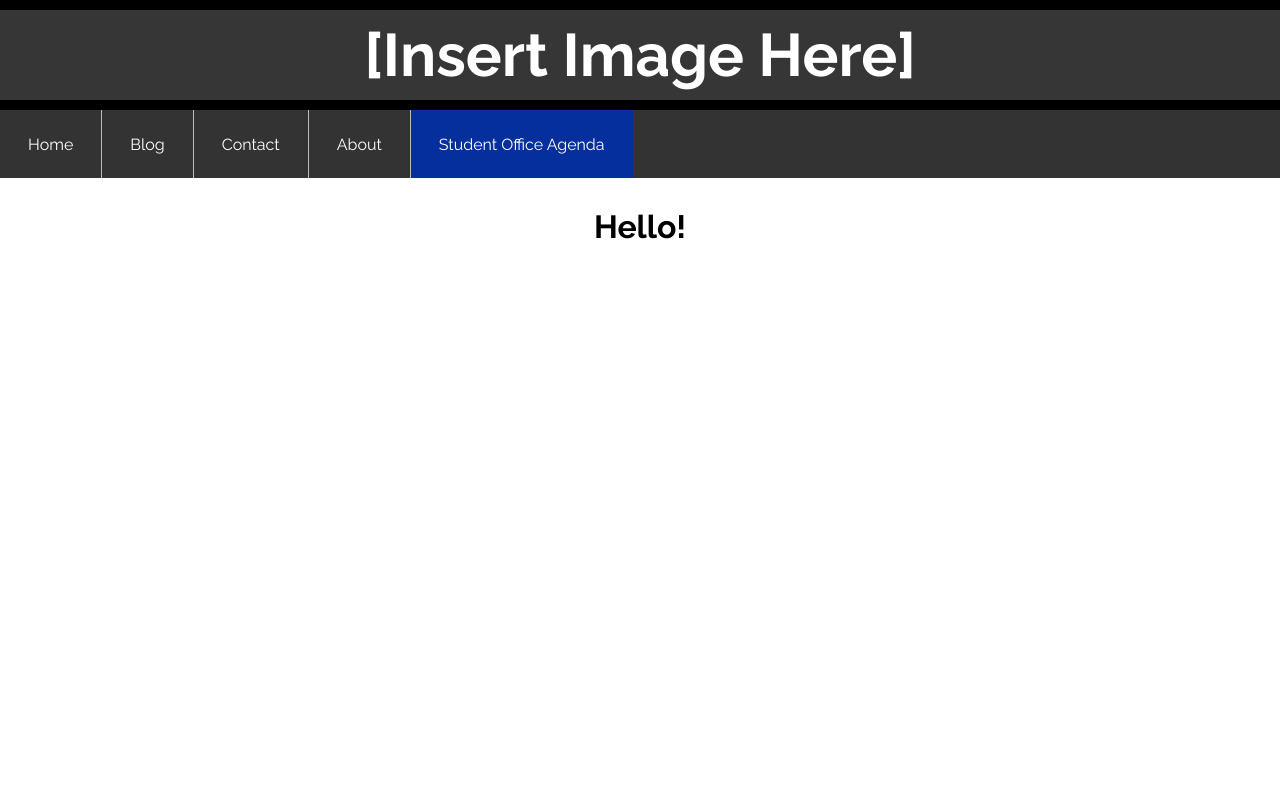
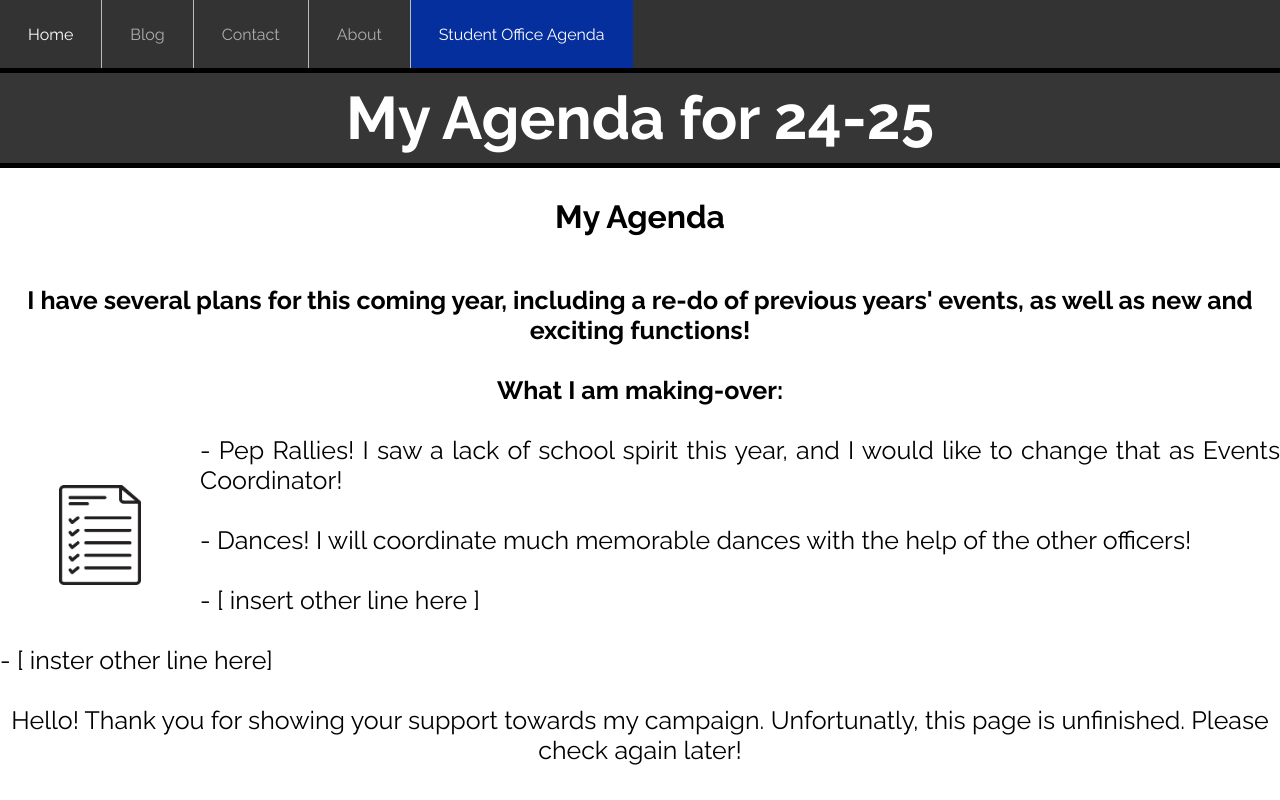
Before and after one commit to MinecraftTree34/whobutangel, a plain HTML site: page agenda.html in a window 1280 px wide. Drawn offline with Linux system fonts and the light colour scheme.

Commit message:
disabled pages, created agenda

```diff
--- a/agenda.html
+++ b/agenda.html
@@ -7,20 +7,36 @@
 <link rel="preconnect" href="https://fonts.gstatic.com" crossorigin>
 <link href="https://fonts.googleapis.com/css2?family=Montserrat&family=Raleway:ital,wght@0,100..900;1,100..900&display=swap" rel="stylesheet">
     </head>
-    <body><div id="blackover">
-
-        <p class="topCard"><strong>[Insert Image Here]</strong></p>
+    <body>
+        <ul class="topMenu">
+            <li><a href="index.html">Home</a></li>
+            <li><a href="#" class="disabled">Blog</a></li>
+            <li><a href="#" class="disabled">Contact</a></li>
+            <li><a href="#" class="disabled">About</a></li>
+            <li><a href="agenda.html" class="active">Student Office Agenda</a></li>
+            <!-- Erase # once finished
+            <li><a href="blog.html" >Blog</a></li>
+            <li><a href="contact.html">Contact</a></li>
+            <li><a href="about.html">About</a></li>
+            <li><a href="agenda.html">Student Office Agenda</a></li>
+            -->
+        </ul>
+        <div id="agendacards">
+        <p class="topCard"><strong>My Agenda for 24-25</strong></p>
         </div>
 
-        <ul class="topMenu">
-            <li><a href="index.html">Home</a></li>
-            <li><a href="blog.html">Blog</a></li>
-            <li><a href="contact.html">Contact</a></li>
-            <li><a href="about.html">About</a></li>
-            <li><a href="agenda.html" class="active">Student Office Agenda</a></li>
-        </ul>
+        <h1 class="titleCard">My Agenda</h1>
+        <p id="blurbs"><strong>I have several plans for this coming year, including a re-do of previous years' events, as well as new and exciting functions!  </strong></p>
+        <p id="blurbs"><strong>What I am making-over:  </strong></p>
 
-        <h1 class="titleCard">Hello!</h1>
+
+        <img src="line-icon-for-agenda-vector.jpg" class="icons">
+        <p id="listedblurbs">- Pep Rallies! I saw a lack of school spirit this year, and I would like to change that as Events Coordinator!</p>
+        <p id="listedblurbs">- Dances! I will coordinate much memorable dances with the help of the other officers!</p>
+        <p id="listedblurbs">- [ insert other line here ]</p>
+        <p id="listedblurbs">- [ inster other line here]</p>
+        <space><p id="blurbs">Hello! Thank you for showing your support towards my campaign. Unfortunatly, this page is unfinished. Please check again later!</p></space>
+
 
     </body>
 </html>
--- a/settings.css
+++ b/settings.css
@@ -203,3 +203,59 @@ body {
     font-style: normal;
     font-size: 25px
 }
+
+.disabled {
+   opacity: 0.6;
+  cursor: not-allowed;
+}
+
+.icons {
+    display: block;
+    margin: 50px;
+    width: 100px;
+    height: 100px;
+    object-fit: contain;
+    float: left;
+}
+
+#agendacards {
+    background-color: #363636;
+    border-bottom: 5px solid black;
+    border-top: 5px solid black;
+}
+
+.listblurbs {
+    text-align: justify;
+}
+
+#listedblurbs {
+    display: block;
+    text-align: justify;
+    margin: 30px;
+    margin-left: auto;
+    margin-right: auto;
+    font-family: "Raleway", sans-serif;
+    font-optical-sizing: auto;
+    font-style: normal;
+    font-size: 25px
+}
+
+a {
+    color: #062f9e;
+    text-align: center;
+    text-decoration: none;
+    font-family: "Raleway", sans-serif;
+    font-optical-sizing: auto;
+    font-style: normal;
+    transition: 0.2s;
+}
+
+a:hover {
+   color: gray;
+    text-align: center;
+    text-decoration: none;
+    font-family: "Raleway", sans-serif;
+    font-optical-sizing: auto;
+    font-style: normal;
+    transition: 0.2s;
+}
```
Also changed, not shown: index.html (+8 -2 lines), line-icon-for-agenda-vector.jpg (added).
